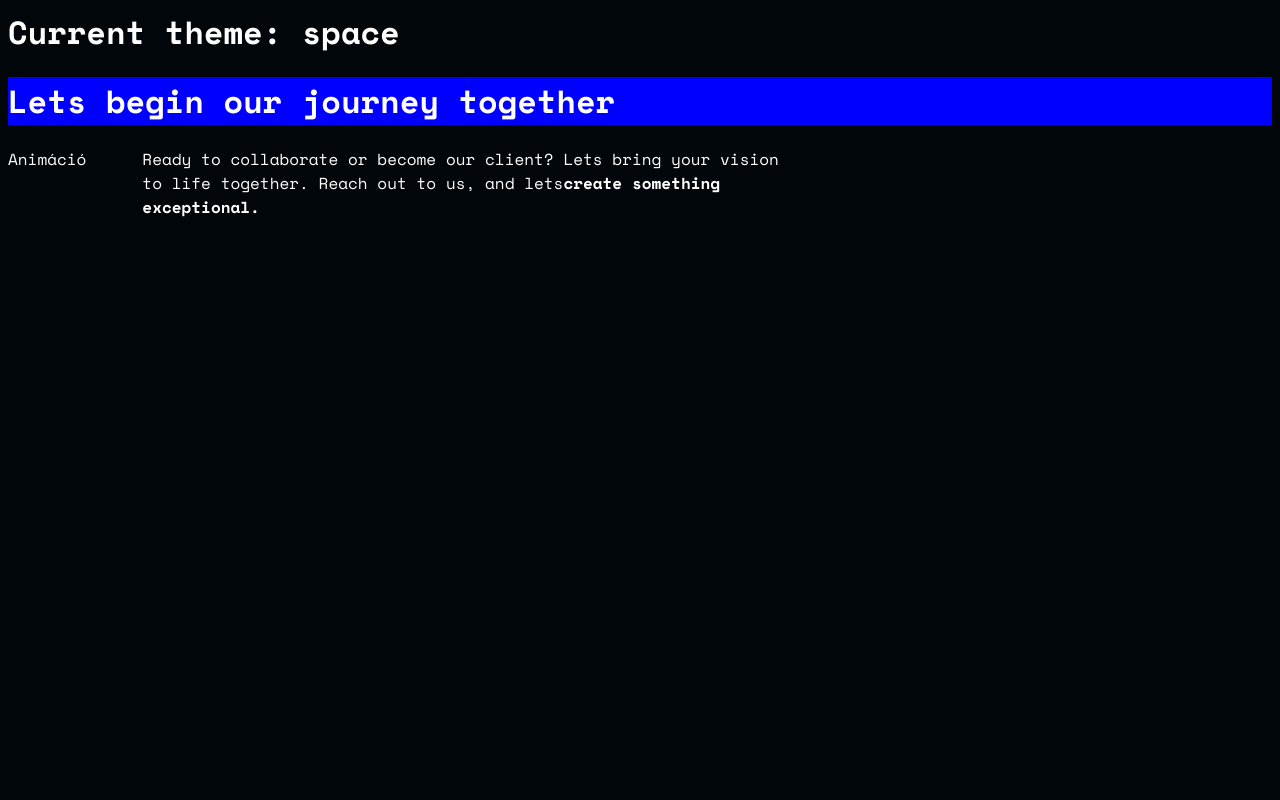
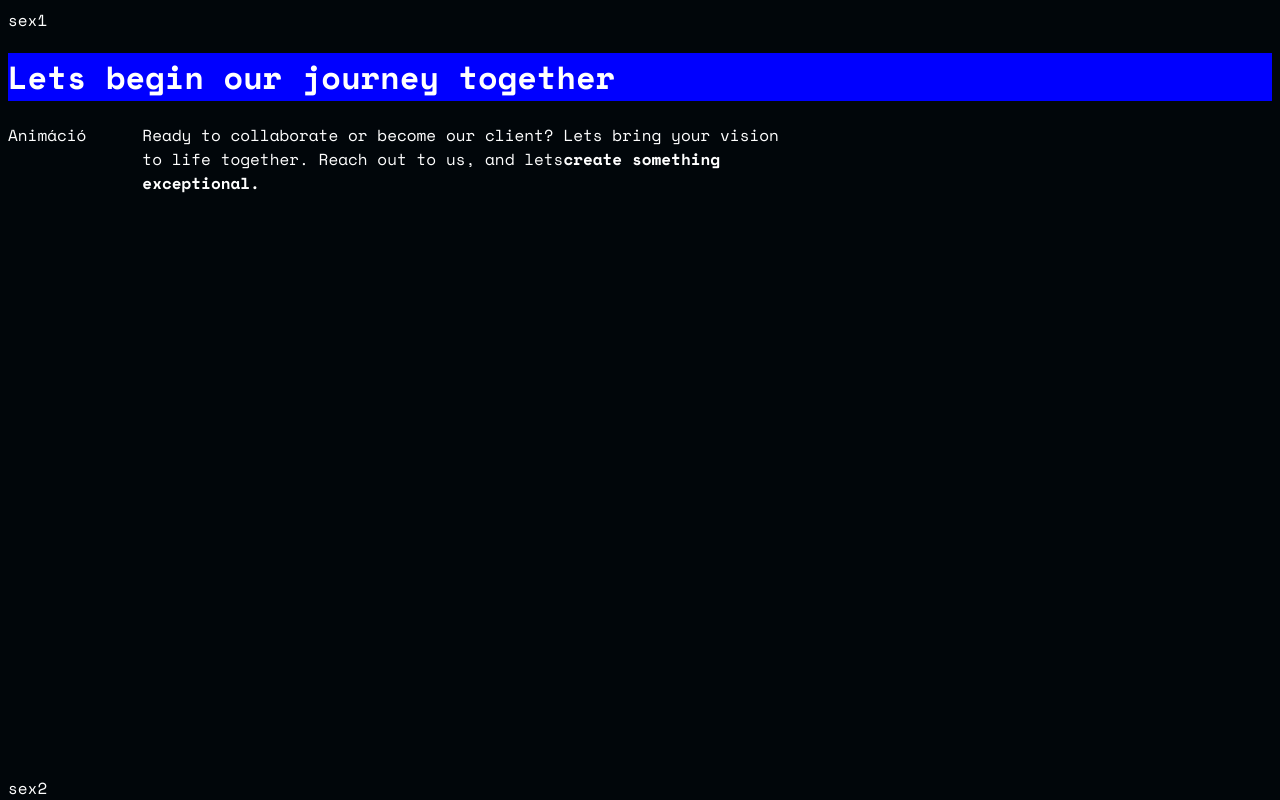
Before and after one commit to Norinot/codecraftsmen, a React (Vite) app: page / in a window 1280 px wide. Built offline with nearby package versions, Linux system fonts and the light colour scheme.

Commit message:
header + footer

```diff
--- a/src/App.scss
+++ b/src/App.scss
@@ -17,3 +17,13 @@ body {
 * {
   color: var(--text-color);
 }
+
+footer {
+  bottom: 0;
+  position: absolute;
+}
+
+header {
+  top: 0;
+  position: sticky;
+}
--- a/src/App.tsx
+++ b/src/App.tsx
@@ -16,8 +16,7 @@ const App = () => {
 
   return (
     <>
-      <h1 className="mainTitle">Current theme: {theme}</h1>
-
+      <header>sex1</header>
       {theme == "space" ? (
         <SpaceMainPage />
       ) : (
@@ -29,17 +28,7 @@ const App = () => {
           <span>asd2</span>
         </div>
       )}
-
-
-      {/* <div>
-        <select onChange={handleThemeChange} value={theme}>
-          <option value="space">space</option>
-          <option value="brutalism">brutalism</option>
-          <option value="minimalist">minimalist</option>
-          <option value="skeumorphism">skeumorphism</option>
-          <option value="vintage">vintage</option>
-        </select>
-      </div> */}
+      <footer>sex2</footer>
     </>
   );
 };
--- a/src/theme-pages/space-theme/space-main.component.tsx
+++ b/src/theme-pages/space-theme/space-main.component.tsx
@@ -1,6 +1,6 @@
 import ContactComponent from "./components/contact-component/contact.component";
 
 const SpaceMainPage = () => {
-  return <ContactComponent anchor="top"/>;
+  return <ContactComponent anchor="top" />;
 };
 export default SpaceMainPage;
```
